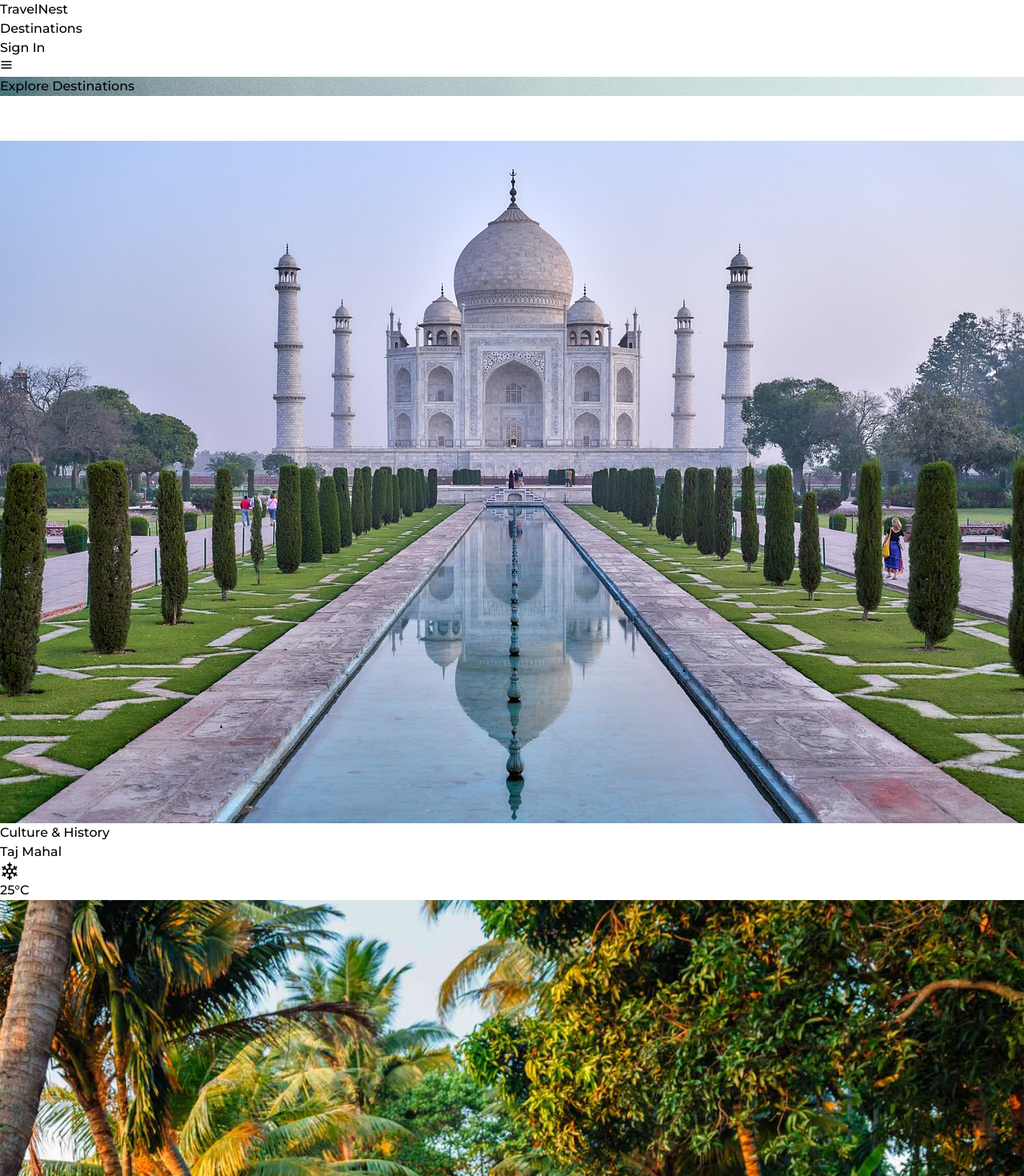
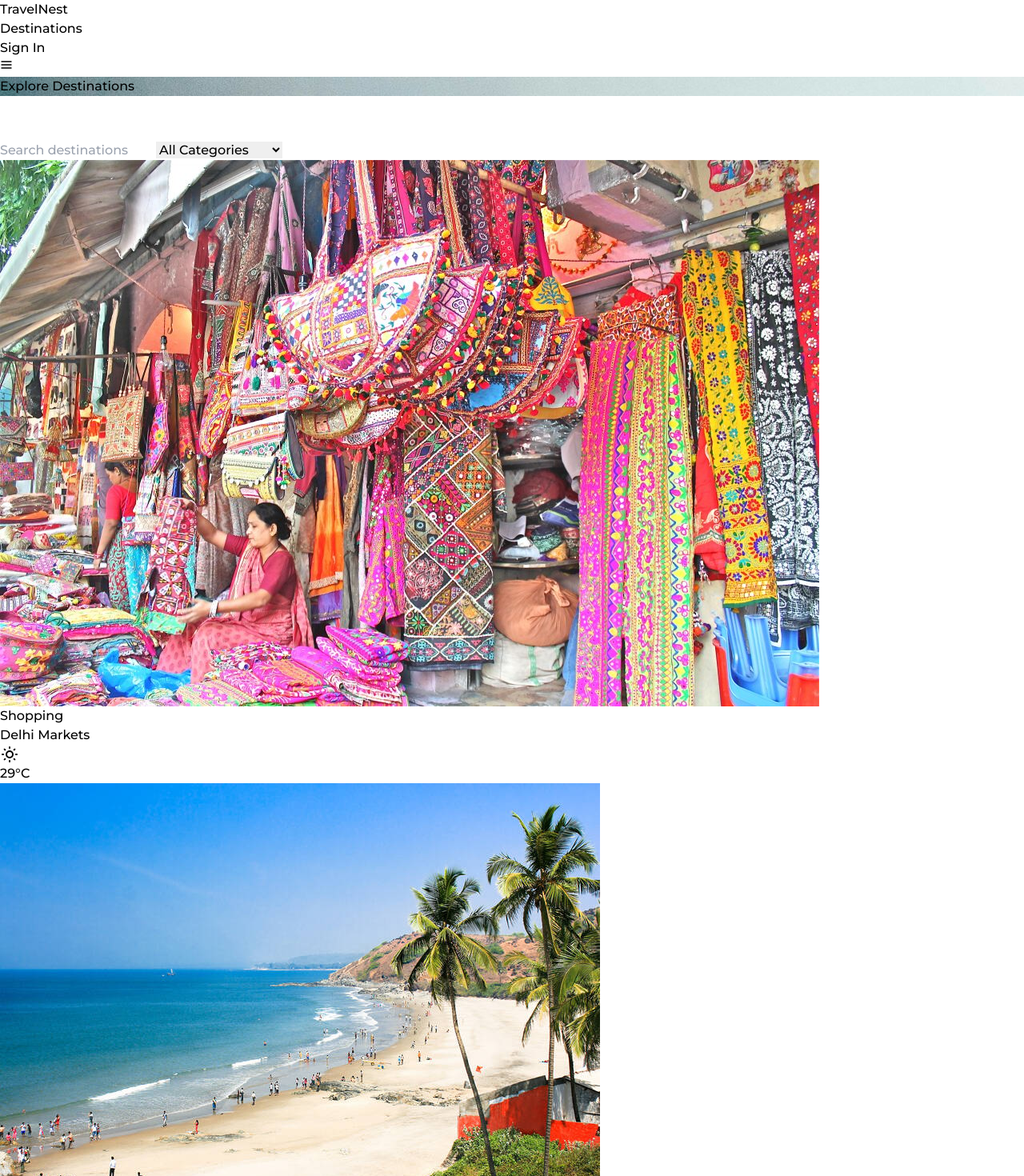
Before and after one commit to AdityaAnandCodes/TravelNest, a React (Vite) app: page /destinations in a window 1280 px wide. Shown: the top 1470 px of the page at 80% size. Built offline with nearby package versions, Linux system fonts and the light colour scheme.

Commit message:
srt filter search

```diff
--- a/src/pages/Destinations.jsx
+++ b/src/pages/Destinations.jsx
@@ -1,10 +1,63 @@
-
-import React from "react";
+import React, { useState, useMemo } from "react";
 import { Link } from "react-router-dom";
 import DestinationCard from "../components/DestinationCard";
-import destinations from "../constants/index";
+import destinationsData from "../constants/index";
 
 const Destinations = () => {
+  // State for managing search input, sort, and filter selections
+  const [searchQuery, setSearchQuery] = useState("");
+  const [sortOption, setSortOption] = useState("name");
+  const [filterCategory, setFilterCategory] = useState("");
+
+  // Function to handle search filter
+  const handleSearchChange = (event) => {
+    setSearchQuery(event.target.value);
+  };
+
+  // Function to handle category filter
+  const handleFilterChange = (event) => {
+    setFilterCategory(event.target.value);
+  };
+
+  // Function to handle sorting
+  const handleSort = (option, destinations) => {
+    let sortedDestinations = [...destinations];
+
+    switch (option) {
+      case "temperature":
+        sortedDestinations.sort((a, b) => a.temperature - b.temperature);
+        break;
+      case "price-low-high":
+        sortedDestinations.sort((a, b) => a.price - b.price);
+        break;
+      case "price-high-low":
+        sortedDestinations.sort((a, b) => b.price - a.price);
+        break;
+      case "name":
+        sortedDestinations.sort((a, b) => a.name.localeCompare(b.name));
+        break;
+      default:
+        break;
+    }
+
+    return sortedDestinations;
+  };
+
+  // Filter destinations based on search and category filters
+  const filteredDestinations = useMemo(() => {
+    return destinationsData.filter((destination) => {
+      return (
+        destination.name.toLowerCase().includes(searchQuery.toLowerCase()) &&
+        (filterCategory ? destination.category === filterCategory : true)
+      );
+    });
+  }, [searchQuery, filterCategory]);
+
+  // Sort the filtered destinations based on selected sort option
+  const sortedDestinations = useMemo(() => {
+    return handleSort(sortOption, filteredDestinations);
+  }, [sortOption, filteredDestinations]);
+
   return (
     <div className="bg-gray-100 min-h-screen">
       {/* Parallax Section */}
@@ -65,15 +118,43 @@ const Destinations = () => {
         </div>
       </div>
 
+      {/* Search, Sort, and Filter Section */}
+      <div className="p-8">
+        <div className="flex flex-col sm:flex-row justify-between mb-6">
+          {/* Search Input */}
+          <input
+            type="text"
+            placeholder="Search destinations"
+            value={searchQuery}
+            onChange={handleSearchChange}
+            className="px-4 py-2 border border-gray-300 rounded-lg w-full sm:w-1/3 mb-4 sm:mb-0"
+          />
+
+          {/* Filter Category */}
+          <select
+            value={filterCategory}
+            onChange={handleFilterChange}
+            className="px-4 py-2 border border-gray-300 rounded-lg w-full sm:w-1/3 mb-4 sm:mb-0"
+          >
+            <option value="">All Categories</option>
+            <option value="Nature">Nature</option>
+            <option value="Entertainment">Entertainment</option>
+            <option value="Culture & History">Culture & History</option>
+            <option value="Shopping">Shopping</option>
+          </select>
+
+          {/* Sort By */}
+        </div>
+      </div>
+
       {/* Destination Cards Section */}
       <div
         id="destinations"
         className="grid grid-cols-1 sm:grid-cols-2 md:grid-cols-3 gap-6 mt-8 p-8"
       >
-        {destinations.map((destination, index) => (
+        {sortedDestinations.map((destination, index) => (
           <Link
-
-            to={`/destinations/${destination.id}`} // Corrected this line
+            to={`/destinations/${destination.id}`} // Corrected the link structure
             key={index}
             className="relative cursor-pointer"
           >
```
Also changed, not shown: src/components/filterOption.jsx (added, +24 -0 lines), src/components/searchBar.jsx (added, +15 -0 lines), src/components/sortOptions.jsx (added, +34 -0 lines).
